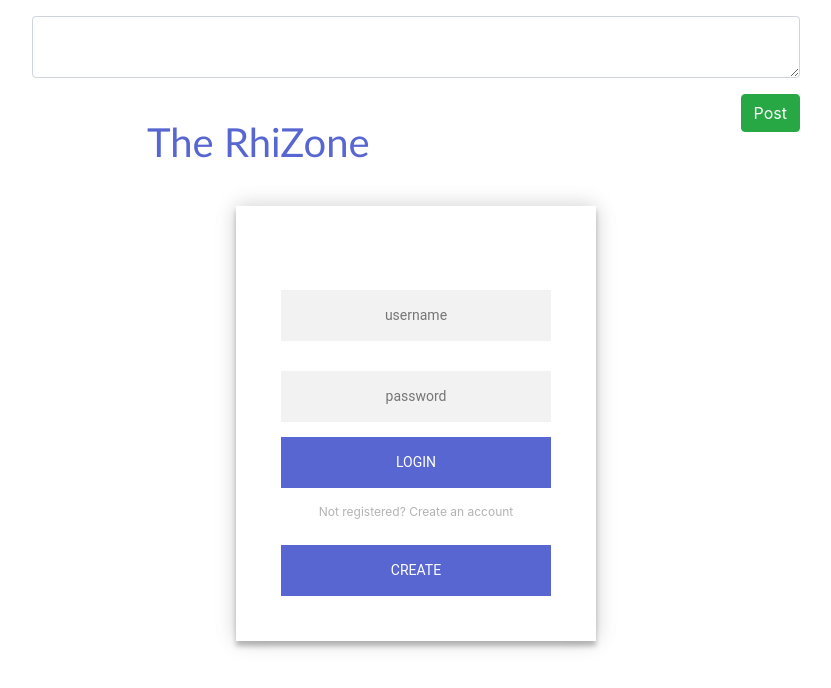
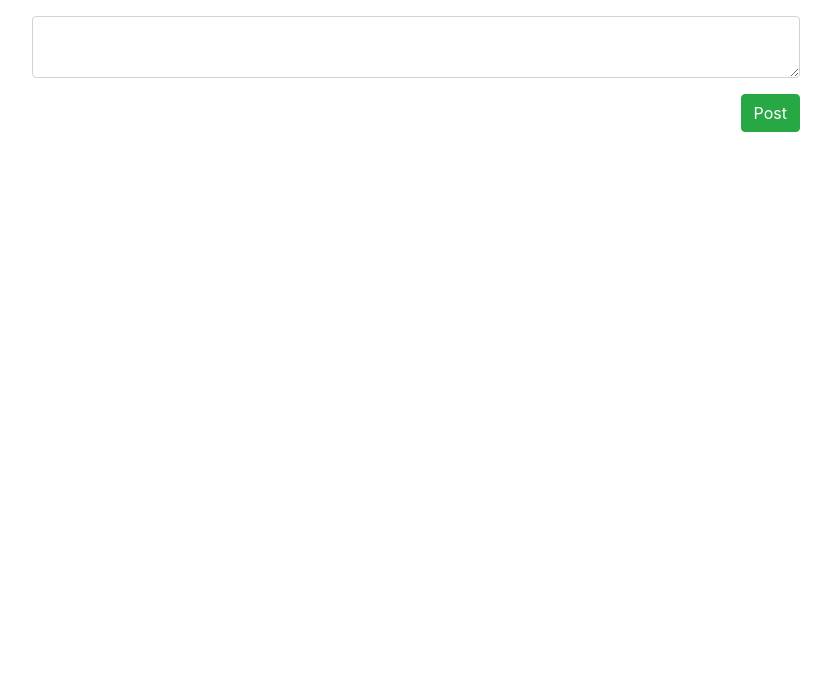
Before and after one commit to steffy-lo/rhizone, a React (Create React App) app in the folder the_rhizone/: page / in a window 1280 px wide. Shown: the top 688 px of the page, without its empty margins (224-1055 px from the left). Built offline with nearby package versions, Linux system fonts and the light colour scheme.

Commit message:
fix for login

```diff
--- a/the_rhizone/src/LoginMainPage.js
+++ b/the_rhizone/src/LoginMainPage.js
@@ -20,7 +20,7 @@ class LoginMainPage extends React.Component {
         <BrowserRouter>
             <Switch> { /* Similar to a switch statement - shows the component depending on the URL path */ }
               { /* Each Route below shows a different component depending on the exact path in the URL  */ }
-              <Route exact path='/' render={() =>
+              <Route exact path='/login' render={() =>
                               (<Login state={this.state}/>)}/>
               <Route exact path='/settings' render={() =>
                               (<Settings state={this.state}/>)}/>
```
